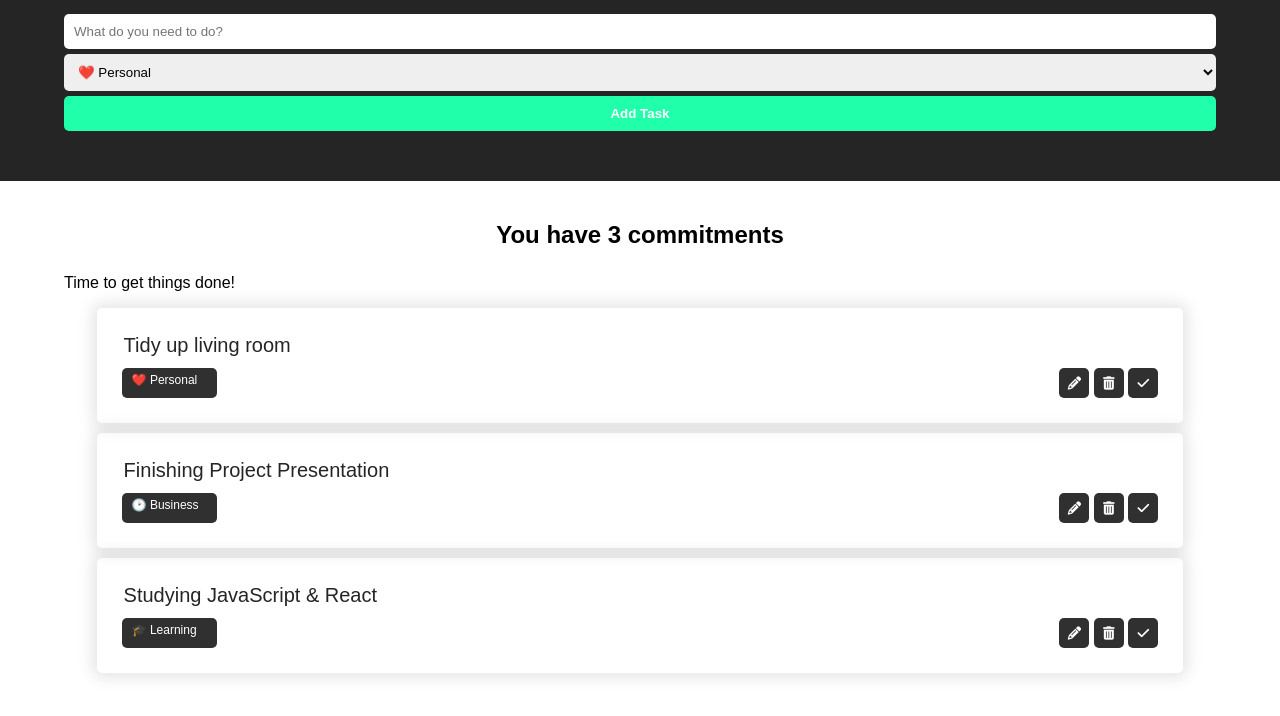
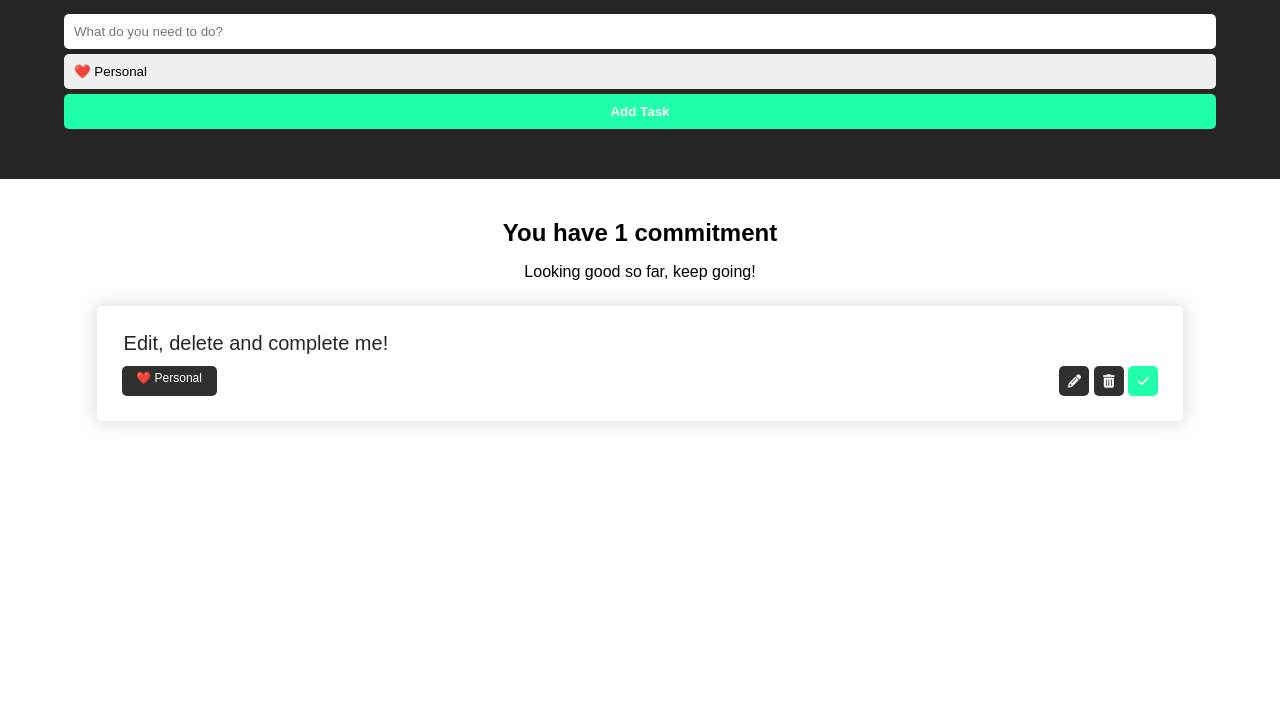
Before and after one commit to keeevh/Simple-To-Do-List, a plain HTML site: page index.html in a window 1280 px wide. Shown: the part 108-824 px from the top of the page. After the commit the page ends 800 px from the top, so only its background shows below. Drawn offline with Linux system fonts and the light colour scheme.

Commit message:
deleted sample tasks and added 1 instruction task

```diff
--- a/app.js
+++ b/app.js
@@ -5,23 +5,11 @@ const app = document.querySelector(".app");
 
 let taskArr = [
   {
-    title: "Tidy up living room",
+    title: "Edit, delete and complete me!",
     category: "❤️ Personal",
     enableEdit: false,
     active: true,
-  },
-  {
-    title: "Finishing Project Presentation",
-    category: "🕑  Business",
-    enableEdit: false,
-    active: true,
-  },
-  {
-    title: "Studying JavaScript & React",
-    category: "🎓 Learning",
-    enableEdit: false,
-    active: true,
-  },
+  }
 ];
 
 let doneTasks = [];
--- a/index.html
+++ b/index.html
@@ -3,7 +3,7 @@
   <head>
     <meta charset="UTF-8" />
     <meta http-equiv="X-UA-Compatible" content="IE=edge" />
-    <meta name="viewport" content="width=device-width, initial-scale=1.0" />
+    <meta name="viewport" content="width=device-width, initial-scale=1.0 maximum-scale=1" />
     <link rel="stylesheet" href="styles.css" />
     <script
       src="https://kit.fontawesome.com/19999b5269.js"
--- a/styles.css
+++ b/styles.css
@@ -40,6 +40,13 @@ form input {
     border-radius: 5px;
 }
 
+select {
+    border-radius: 0;
+    -webkit-appearance: none;
+    -moz-appearance: none;
+    appearance: none;
+}
+
 form select {
     padding: 10px;
     margin-bottom: 5px;
@@ -63,6 +70,11 @@ form button {
 .app h2 {
     text-align: center;
     margin: 0;
+    margin-bottom: 15px;
+}
+
+.app p {
+    text-align: center;
     margin-bottom: 25px;
 }
 
@@ -99,7 +111,7 @@ form button {
     cursor: pointer;
 }
 
-.check-button {
+.greenBG {
     background: rgb(32, 255, 169);
 }
 
```
